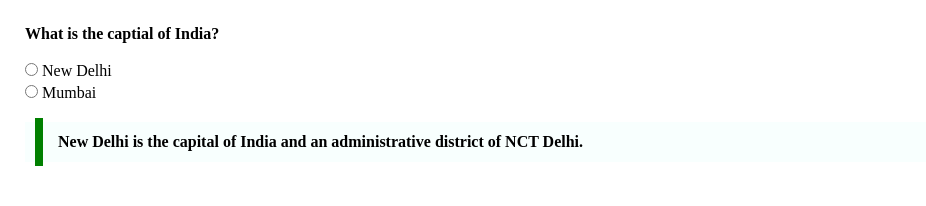
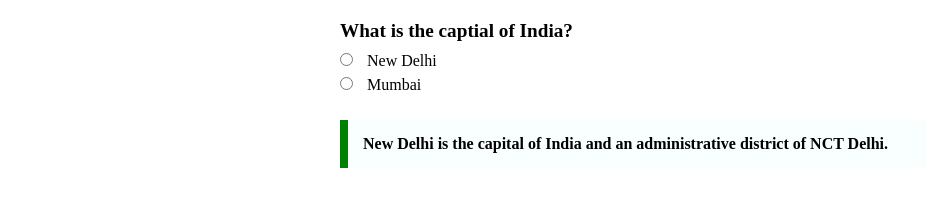
Before and after one commit to acciojob/trivia-kunaldix, a website: page main.html in a window 1280 px wide. Shown: the whole page, without its empty margins (0-926 px from the left). Drawn offline with Linux system fonts and the light colour scheme.

Commit message:
created a submission

```diff
--- a/styles.css
+++ b/styles.css
@@ -1,31 +1,39 @@
+* {
+			margin: 0px;
+			padding: 0px;
+			box-sizing: border-box;
+		}
 
-/* Your CSS Code here. */
-*{
-	margin:0px;
-	padding:0px;
-}
-#container{
-	margin:10px;
-	padding:15px;
-}
-.btn{
-	margin-top:5px;
-}
-#new-delhi{
-	margin-top:20px;
-}
+		#container {
+			margin: 20px auto;
+			width: 90%;
+			max-width: 600px;
+		}
 
-#quote{
-	margin-top:20px;
-	height:40px;
-	background-color:#f8fffe;
-	display:flex;
-	align-items:center;
-}
-#quote>blockquote{
-	padding:15px;
-	max-width:600px;
-	margin:10px;
-	border-left:8px solid green;
-	font-weight:Bold;
-}
+		#question {
+			margin-bottom: 20px;
+		}
+
+		h4 {
+			font-size: 1.2em;
+			margin-bottom: 10px;
+		}
+
+		.btn {
+			margin-right: 10px;
+			margin-bottom: 10px;
+		}
+
+		#quote {
+			background-color: #f8fffe;
+			padding: 15px;
+			margin: 10px 0;
+			border-left: 8px solid green;
+			font-weight: bold;
+			max-width: 600px;
+		}
+
+		#quote blockquote {
+			margin: 0;
+			font-size: 1em;
+		}
```
